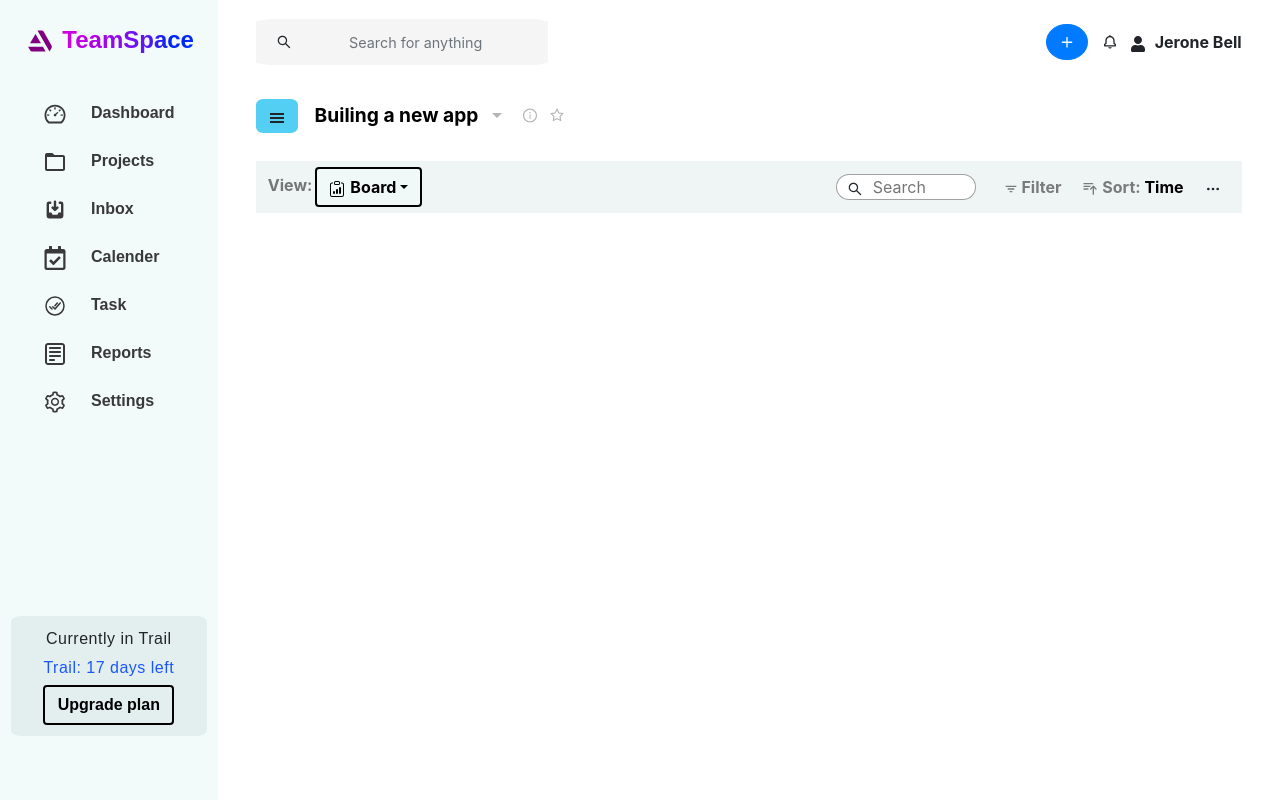
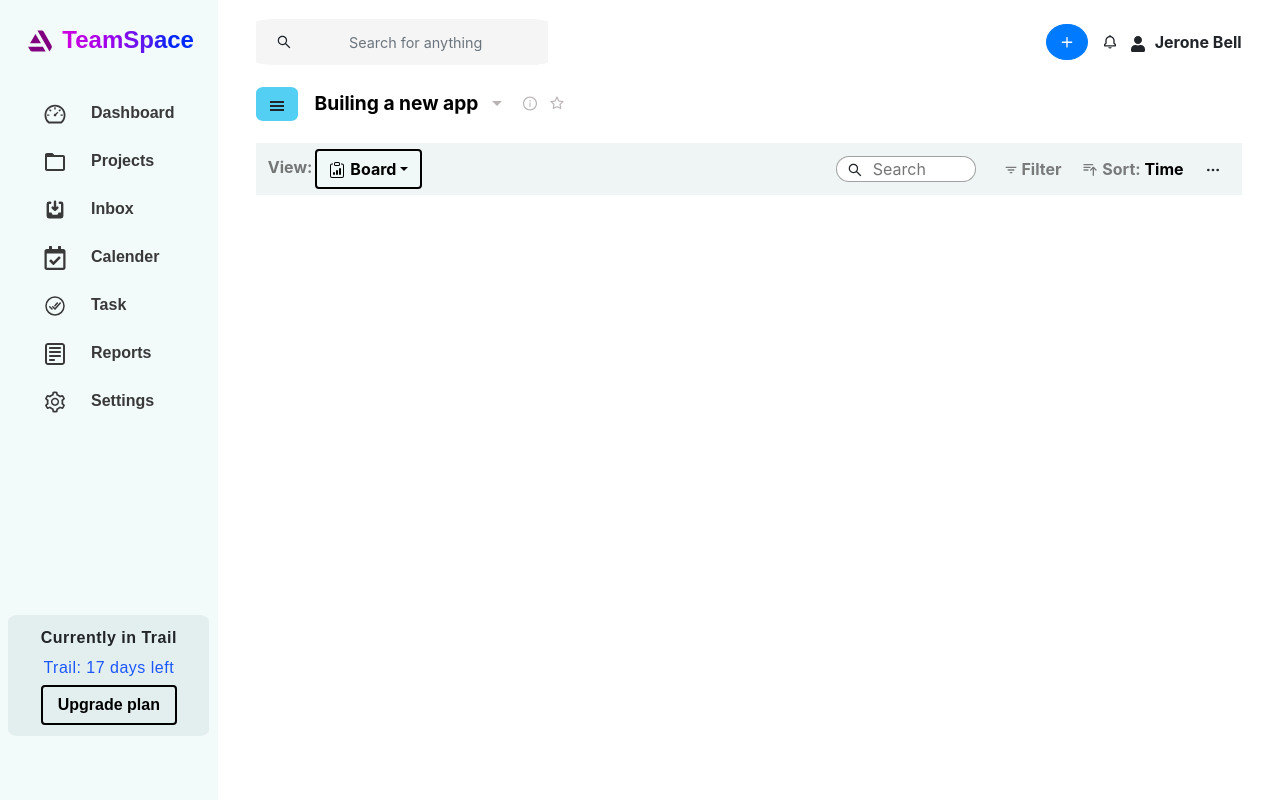
Before and after one commit to bhardwajdisha/Kanban-Board, a React (Create React App) app: page / in a window 1280 px wide. Built offline with nearby package versions, Linux system fonts and the light colour scheme.

Commit message:
Readjusted margins of viewbar and infobar and increased font weight of trail in side-navbar

```diff
--- a/src/component/InfoBar/InfoBar.scss
+++ b/src/component/InfoBar/InfoBar.scss
@@ -1,6 +1,6 @@
 .info-bar{
     display:flex;
-    margin-top:3%;
+    margin-top:1.1rem;
     width:100%;
 
     .dropdown-icon{
--- a/src/component/Sidebar/Sidebar.scss
+++ b/src/component/Sidebar/Sidebar.scss
@@ -74,6 +74,7 @@
         }
         .trail{
             margin-bottom: 4%;
+            font-weight: 650;
         }
         .btn{
             width:100%;
--- a/src/component/ViewBar/ViewBar.jsx
+++ b/src/component/ViewBar/ViewBar.jsx
@@ -1,6 +1,6 @@
 import React from 'react'
 import {Dropdown} from 'react-bootstrap'
-import {BsClipboardData,BsFilter} from 'react-icons/bs'
+import {BsClipboardData} from 'react-icons/bs'
 import {AiOutlineSearch} from 'react-icons/ai'
 import {HiOutlineSortAscending,HiOutlineDotsHorizontal} from 'react-icons/hi'
 import {BiFilter} from 'react-icons/bi'
--- a/src/component/ViewBar/ViewBar.scss
+++ b/src/component/ViewBar/ViewBar.scss
@@ -1,7 +1,7 @@
 .view-bar{
     display: flex;
     background-color: rgb(239, 245, 245);
-    margin-top: 1.5rem;
+    margin-top: 1.1rem;
     align-items: center;
     padding-left: 1.2%;
     font-weight: bold;
```
